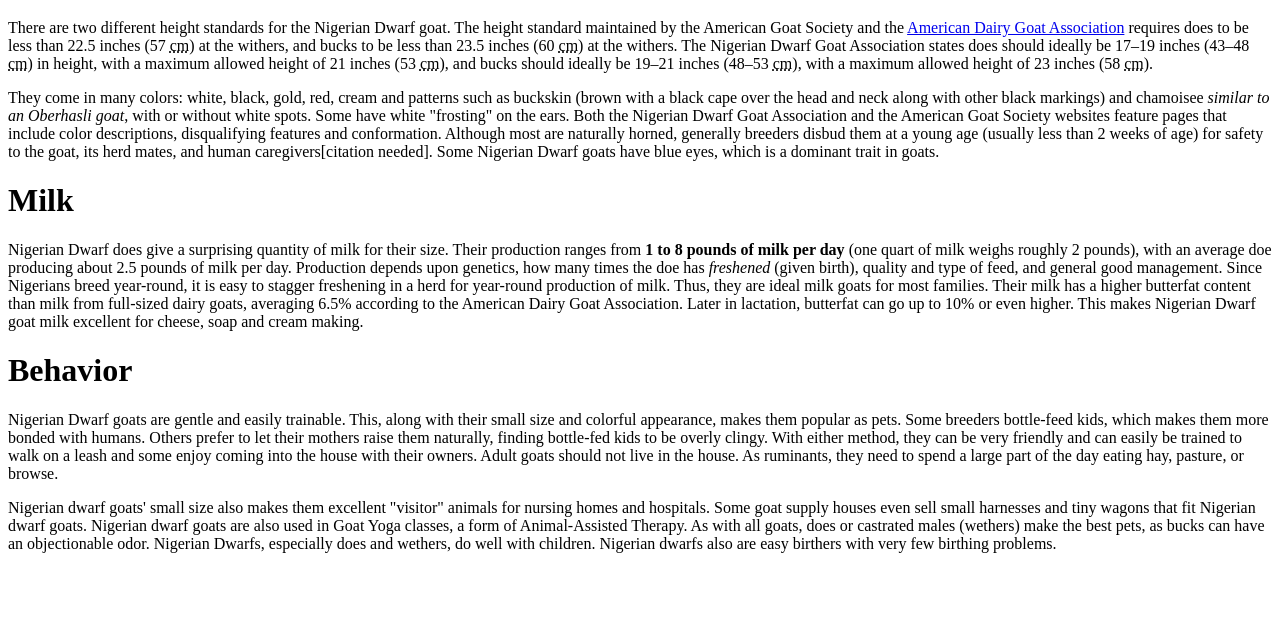
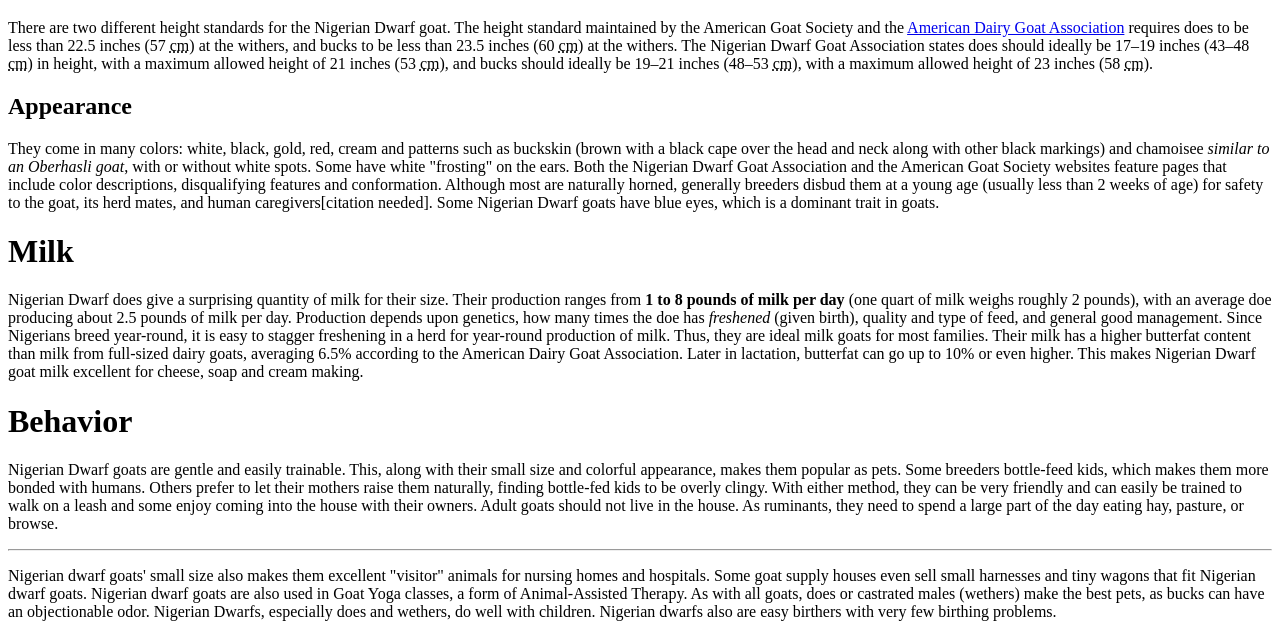
Before and after one commit to oliviaheinze/billy-goats-are-awesome, a plain HTML site: page index.html in a window 1280 px wide. Shown: the part 533-1170 px from the top of the page. Before the commit the page ends 1102 px from the top, so only its background shows below. Drawn offline with Linux system fonts and the light colour scheme.

Commit message:
Update index.html

```diff
--- a/index.html
+++ b/index.html
@@ -12,7 +12,7 @@
 
 	<h1>Characteristics</h1>
 <p>There are two different height standards for the Nigerian Dwarf goat. The height standard maintained by the American Goat Society and the <a href="https://en.wikipedia.org/wiki/American_Dairy_Goat_Association">American Dairy Goat Association</a> requires does to be less than 22.5 inches (57 <abbr title="centimeters">cm</abbr>) at the withers, and bucks to be less than 23.5 inches (60 <abbr title="centimeters">cm</abbr>) at the withers. The Nigerian Dwarf Goat Association states does should ideally be 17–19 inches (43–48 <abbr title="centimeters">cm</abbr>) in height, with a maximum allowed height of 21 inches (53 <abbr title="centimeters">cm</abbr>), and bucks should ideally be 19–21 inches (48–53 <abbr title="centimeters">cm</abbr>), with a maximum allowed height of 23 inches (58 <abbr title="centimeters">cm</abbr>).</p>
-
+	<h2>Appearance</h2>
 <p>They come in many colors: white, black, gold, red, cream and patterns such as buckskin (brown with a black cape over the head and neck along with other black markings) and chamoisee <em>similar to an Oberhasli goat</em>, with or without white spots. Some have white "frosting" on the ears. Both the Nigerian Dwarf Goat Association and the American Goat Society websites feature pages that include color descriptions, disqualifying features and conformation. Although most are naturally horned, generally breeders disbud them at a young age (usually less than 2 weeks of age) for safety to the goat, its herd mates, and human caregivers[citation needed]. Some Nigerian Dwarf goats have blue eyes, which is a dominant trait in goats.</p>
 
 	<h1>Milk</h1>
@@ -20,7 +20,7 @@
 
 	<h1>Behavior</h1>
 <p>Nigerian Dwarf goats are gentle and easily trainable. This, along with their small size and colorful appearance, makes them popular as pets. Some breeders bottle-feed kids, which makes them more bonded with humans. Others prefer to let their mothers raise them naturally, finding bottle-fed kids to be overly clingy. With either method, they can be very friendly and can easily be trained to walk on a leash and some enjoy coming into the house with their owners. Adult goats should not live in the house. As ruminants, they need to spend a large part of the day eating hay, pasture, or browse.</p>
-
+<hr>
 <p>Nigerian dwarf goats' small size also makes them excellent "visitor" animals for nursing homes and hospitals. Some goat supply houses even sell small harnesses and tiny wagons that fit Nigerian dwarf goats. Nigerian dwarf goats are also used in Goat Yoga classes, a form of Animal-Assisted Therapy. As with all goats, does or castrated males (wethers) make the best pets, as bucks can have an objectionable odor. Nigerian Dwarfs, especially does and wethers, do well with children. Nigerian dwarfs also are easy birthers with very few birthing problems.</p>
 
 </body>
```
